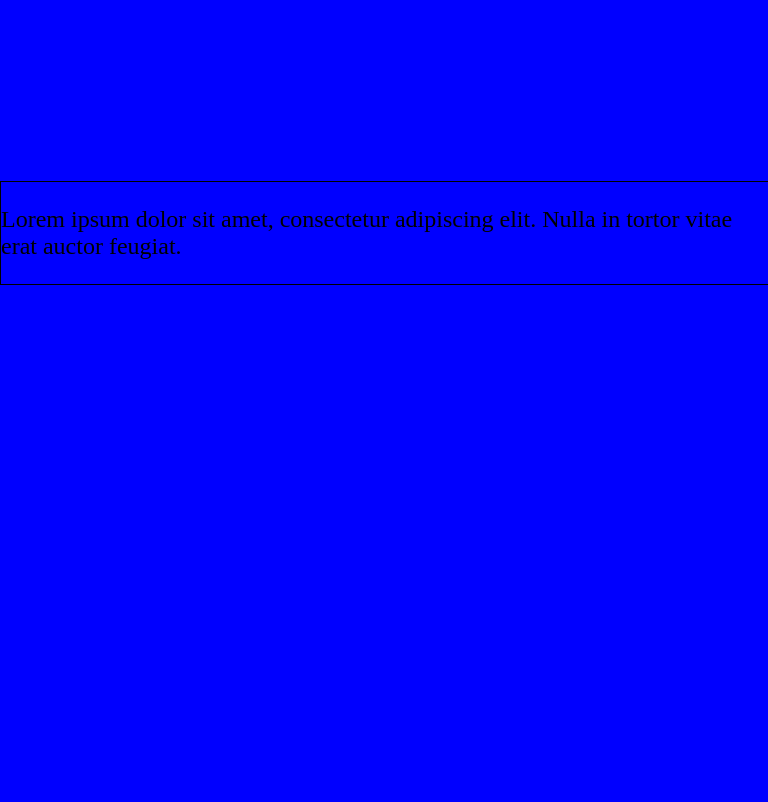
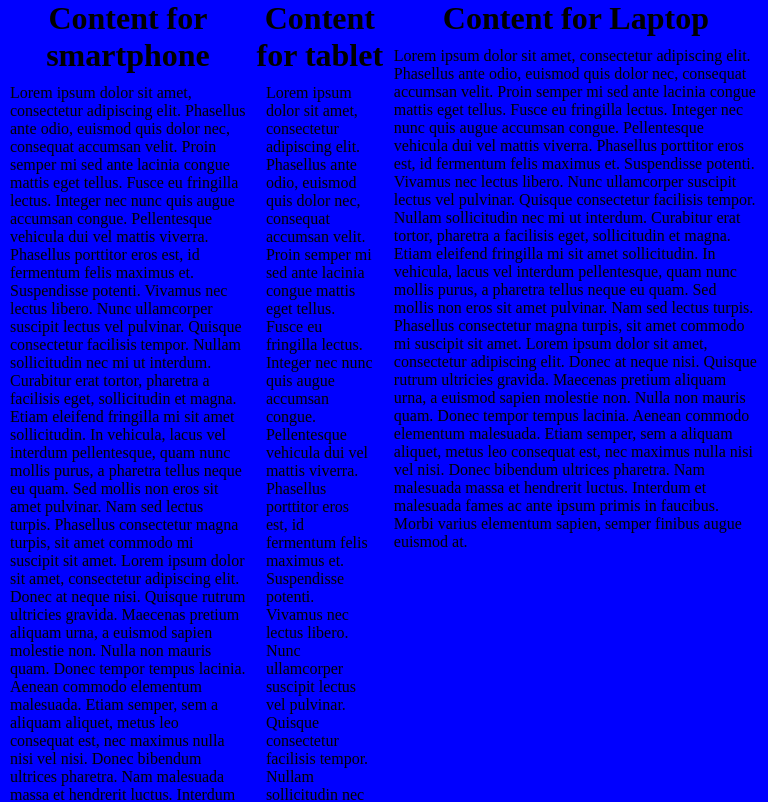
Before and after one commit to Zanko19/Exo_responsive_V1, a plain HTML site: page index.html in a window 768 px wide. Shown: the top 802 px of the page. Drawn offline with Linux system fonts and the light colour scheme.

Commit message:
exoresponrework

```diff
--- a/index.html
+++ b/index.html
@@ -1,26 +1,38 @@
 <!DOCTYPE html>
 <html lang="en">
-
 <head>
     <meta charset="UTF-8">
-    <meta http-equiv="X-UA-Compatible" content="IE=edge">
     <meta name="viewport" content="width=device-width, initial-scale=1.0">
     <link rel="stylesheet" href="style.css">
     <title>Document</title>
 </head>
+<body>
+   <div id="small">
+        <h1>Content for smartphone</h1>
+        <p>Lorem ipsum dolor sit amet, consectetur adipiscing elit. Phasellus ante odio, euismod quis dolor nec, consequat accumsan velit. Proin semper mi sed ante lacinia congue mattis eget tellus. Fusce eu fringilla lectus. Integer nec nunc quis augue accumsan congue. Pellentesque vehicula dui vel mattis viverra. Phasellus porttitor eros est, id fermentum felis maximus et. Suspendisse potenti. Vivamus nec lectus libero.
 
-<body>
+            Nunc ullamcorper suscipit lectus vel pulvinar. Quisque consectetur facilisis tempor. Nullam sollicitudin nec mi ut interdum. Curabitur erat tortor, pharetra a facilisis eget, sollicitudin et magna. Etiam eleifend fringilla mi sit amet sollicitudin. In vehicula, lacus vel interdum pellentesque, quam nunc mollis purus, a pharetra tellus neque eu quam. Sed mollis non eros sit amet pulvinar. Nam sed lectus turpis. Phasellus consectetur magna turpis, sit amet commodo mi suscipit sit amet. Lorem ipsum dolor sit amet, consectetur adipiscing elit. Donec at neque nisi. Quisque rutrum ultricies gravida.
 
-    <div id="small">
-        <p>Lorem ipsum dolor sit amet, consectetur adipiscing elit. Nulla in tortor vitae erat auctor feugiat.</p>
-    </div>
-    <div id="medium">
-        <p>Lorem ipsum dolor sit amet, consectetur adipiscing elit. Nulla in tortor vitae erat auctor feugiat.</p>
-    </div>
-    <div id="large">
-        <p>Lorem ipsum dolor sit amet, consectetur adipiscing elit. Nulla in tortor vitae erat auctor feugiat.</p>
-    </div>
+            Maecenas pretium aliquam urna, a euismod sapien molestie non. Nulla non mauris quam. Donec tempor tempus lacinia. Aenean commodo elementum malesuada. Etiam semper, sem a aliquam aliquet, metus leo consequat est, nec maximus nulla nisi vel nisi. Donec bibendum ultrices pharetra. Nam malesuada massa et hendrerit luctus. Interdum et malesuada fames ac ante ipsum primis in faucibus. Morbi varius elementum sapien, semper finibus augue euismod at.
+        </p>
+   </div>
+   <div id="medium">
+        <h1>Content for tablet</h1>
+        <p>Lorem ipsum dolor sit amet, consectetur adipiscing elit. Phasellus ante odio, euismod quis dolor nec, consequat accumsan velit. Proin semper mi sed ante lacinia congue mattis eget tellus. Fusce eu fringilla lectus. Integer nec nunc quis augue accumsan congue. Pellentesque vehicula dui vel mattis viverra. Phasellus porttitor eros est, id fermentum felis maximus et. Suspendisse potenti. Vivamus nec lectus libero.
 
+            Nunc ullamcorper suscipit lectus vel pulvinar. Quisque consectetur facilisis tempor. Nullam sollicitudin nec mi ut interdum. Curabitur erat tortor, pharetra a facilisis eget, sollicitudin et magna. Etiam eleifend fringilla mi sit amet sollicitudin. In vehicula, lacus vel interdum pellentesque, quam nunc mollis purus, a pharetra tellus neque eu quam. Sed mollis non eros sit amet pulvinar. Nam sed lectus turpis. Phasellus consectetur magna turpis, sit amet commodo mi suscipit sit amet. Lorem ipsum dolor sit amet, consectetur adipiscing elit. Donec at neque nisi. Quisque rutrum ultricies gravida.
+
+            Maecenas pretium aliquam urna, a euismod sapien molestie non. Nulla non mauris quam. Donec tempor tempus lacinia. Aenean commodo elementum malesuada. Etiam semper, sem a aliquam aliquet, metus leo consequat est, nec maximus nulla nisi vel nisi. Donec bibendum ultrices pharetra. Nam malesuada massa et hendrerit luctus. Interdum et malesuada fames ac ante ipsum primis in faucibus. Morbi varius elementum sapien, semper finibus augue euismod at.
+        </p>
+   </div>
+   <div id="large">
+        <h1>Content for Laptop</h1>
+        <p>Lorem ipsum dolor sit amet, consectetur adipiscing elit. Phasellus ante odio, euismod quis dolor nec, consequat accumsan velit. Proin semper mi sed ante lacinia congue mattis eget tellus. Fusce eu fringilla lectus. Integer nec nunc quis augue accumsan congue. Pellentesque vehicula dui vel mattis viverra. Phasellus porttitor eros est, id fermentum felis maximus et. Suspendisse potenti. Vivamus nec lectus libero.
+
+            Nunc ullamcorper suscipit lectus vel pulvinar. Quisque consectetur facilisis tempor. Nullam sollicitudin nec mi ut interdum. Curabitur erat tortor, pharetra a facilisis eget, sollicitudin et magna. Etiam eleifend fringilla mi sit amet sollicitudin. In vehicula, lacus vel interdum pellentesque, quam nunc mollis purus, a pharetra tellus neque eu quam. Sed mollis non eros sit amet pulvinar. Nam sed lectus turpis. Phasellus consectetur magna turpis, sit amet commodo mi suscipit sit amet. Lorem ipsum dolor sit amet, consectetur adipiscing elit. Donec at neque nisi. Quisque rutrum ultricies gravida.
+
+            Maecenas pretium aliquam urna, a euismod sapien molestie non. Nulla non mauris quam. Donec tempor tempus lacinia. Aenean commodo elementum malesuada. Etiam semper, sem a aliquam aliquet, metus leo consequat est, nec maximus nulla nisi vel nisi. Donec bibendum ultrices pharetra. Nam malesuada massa et hendrerit luctus. Interdum et malesuada fames ac ante ipsum primis in faucibus. Morbi varius elementum sapien, semper finibus augue euismod at.
+        </p>
+   </div>
 </body>
-
 </html>
--- a/style.css
+++ b/style.css
@@ -1,66 +1,69 @@
-@media only screen and (max-width: 300px){
+* {
+    margin: 0;
+    padding: 0;
+    box-sizing: border-box;
+}
+#small, #medium, #large{
+    display: block;
+}
+
+@media only screen and (max-width: 300px) {
     body {
-      background-color: red;
-      display: flex;
-      flex-direction: column;
+        background-color: red;
+        display: flex;
+        flex-direction: column;
     }
     #small{
-        visibility: visible;
+        display: block;
     }
-    #large{
-        visibility: hidden;
+    h1 {
+        text-align: center;
+        margin-bottom: 10px;
     }
-    #medium{
-        visibility: hidden;
-    }
-
-}
-
-@media only screen and (min-width: 300px)and (max-width : 768px){
-    body {
-      background-color: rgb(64, 171, 64);
-    }
-    #small{
-        visibility: hidden;
-        width: 66.66%;
-    }
-    #medium{
-        visibility: visible;
-        width :33.33%;
-    }
-    #large{
-        visibility: hidden;
-        width: 100%;
+    p {
+        margin-left: 10px;
+        margin-right: 10px;
     }
 }
 
-
-@media only screen and (min-width: 768px){
-    body {
-      background-color: blue;
-      display: inline ;
+@media only screen and (min-width: 300px) and (max-width:768px){
+    body{
+        background-color: green;
     }
     #small{
-        visibility: hidden;
+        width: 66.6%;
+    }
+    #medium{
+        display: block;
+        width: 33.3%;
     }
     #large{
-        visibility: visible;
+        width: 100%;
     }
-    #medium{
-        visibility: hidden;
+    h1 {
+        text-align: center;
+        margin-bottom: 10px;
+    }
+    p {
+        margin-left: 10px;
+        margin-right: 10px;
     }
 }
-
-#small{
-font-size: 14px;
-border: 1px solid black;
+@media only screen and (min-width: 768px){
+    body{
+        background-color: blue;
+        display: flex;
+        flex-direction: row;
+    }
+    #large{
+        display: block;
+    }
+    h1 {
+        text-align: center;
+        margin-bottom: 10px;
+    }
+    p {
+        margin-left: 10px;
+        margin-right: 10px;
+    }
 }
-#medium{
-    font-size: 18px;
-    border: 1px solid black;
-
-}
-#large{
-    font-size: 24px;
-    border: 1px solid black;
-}
```
